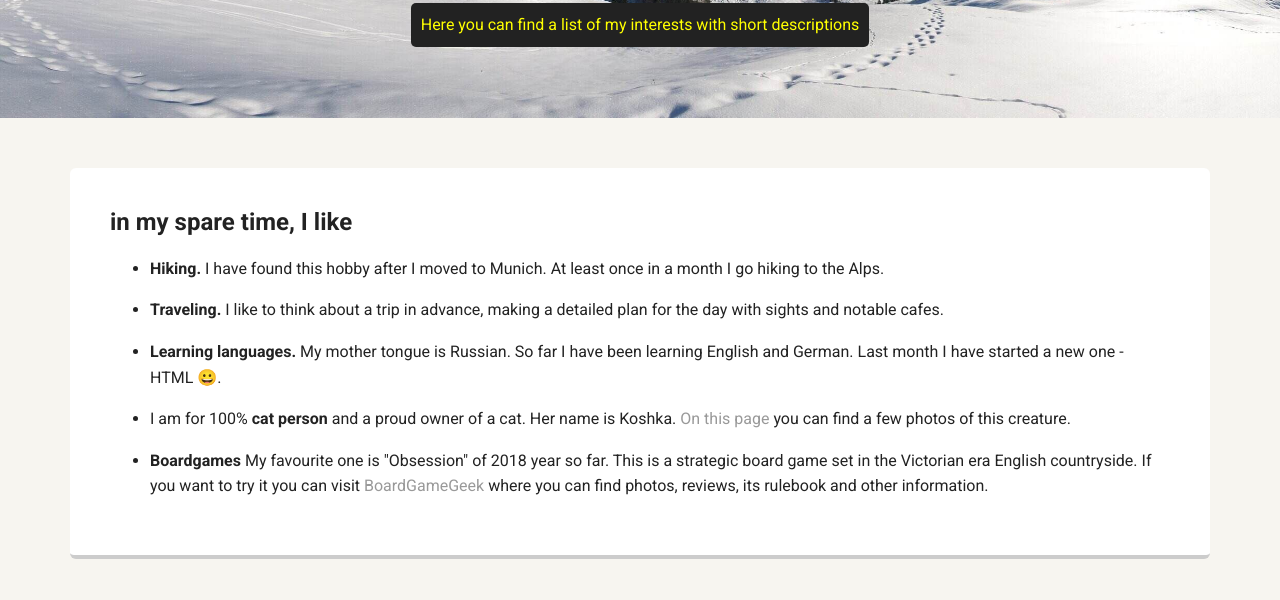
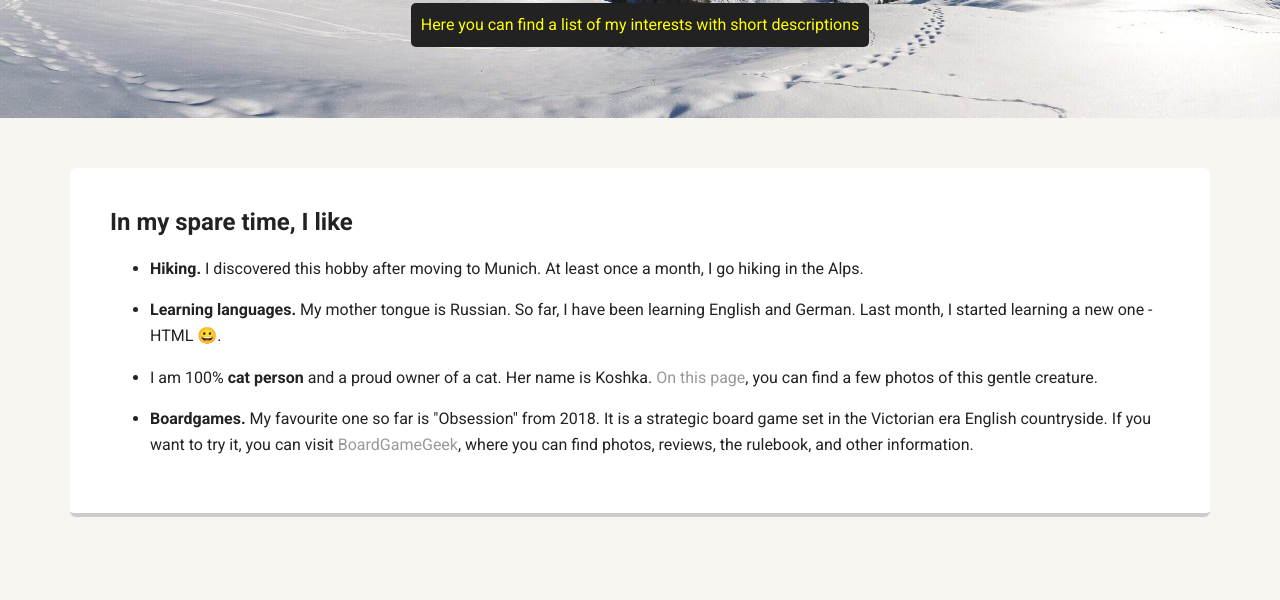
Before and after one commit to angarochka/techdegree-project-1, a plain HTML site: page interests.html in a window 1280 px wide. Shown: the part 352-952 px from the top of the page. Drawn offline with Linux system fonts and the light colour scheme; a web font is replaced by a local one.

Commit message:
Updated texts in interests.html

```diff
--- a/interests.html
+++ b/interests.html
@@ -25,22 +25,19 @@
 
     <main class="flex" id="subpagedisplay">
         <section class="subpagecard">
-            <h2>in my spare time, I like</h2>
+            <h2>In my spare time, I like</h2>
             <ul>
                 <li>
-                    <p><span>Hiking.</span> I have found this hobby after I moved to Munich. At least once in a month I go hiking to the Alps.</p>
+                    <p><span>Hiking.</span> I discovered this hobby after moving to Munich. At least once a month, I go hiking in the Alps.</p>
                 </li>
                 <li>
-                    <p><span>Traveling.</span> I like to think about a trip in advance, making a detailed plan for the day with sights and notable cafes. </p>
+                    <p><span>Learning languages.</span> My mother tongue is Russian. So far, I have been learning English and German. Last month, I started learning a new one - HTML &#128512;.</p>
                 </li>
                 <li>
-                    <p><span>Learning languages.</span> My mother tongue is Russian. So far I have been learning English and German. Last month I have started a new one - HTML &#128512;.</p>
+                    <p>I am 100% <span>cat person</span> and a proud owner of a cat. Her name is Koshka. <a href="cat.html">On this page</a>, you can find a few photos of this gentle creature.</p>
                 </li>
                 <li>
-                    <p>I am for 100% <span>cat person</span> and a proud owner of a cat. Her name is Koshka. <a href="cat.html">On this page</a> you can find a few photos of this creature.</p>
-                </li>
-                <li>
-                    <p><span>Boardgames</span> My favourite one is "Obsession" of 2018 year so far. This is a strategic board game set in the Victorian era English countryside. If you want to try it you can visit <a href="https://boardgamegeek.com/boardgame/231733/obsession" target="_blank">BoardGameGeek</a> where you can find photos, reviews, its rulebook and other information.</p>
+                    <p><span>Boardgames.</span> My favourite one so far is "Obsession" from 2018. It is a strategic board game set in the Victorian era English countryside. If you want to try it, you can visit <a href="https://boardgamegeek.com/boardgame/231733/obsession" target="_blank">BoardGameGeek</a>, where you can find photos, reviews, the rulebook, and other information.</p>
                 </li>
             </ul>
         </section>
```
